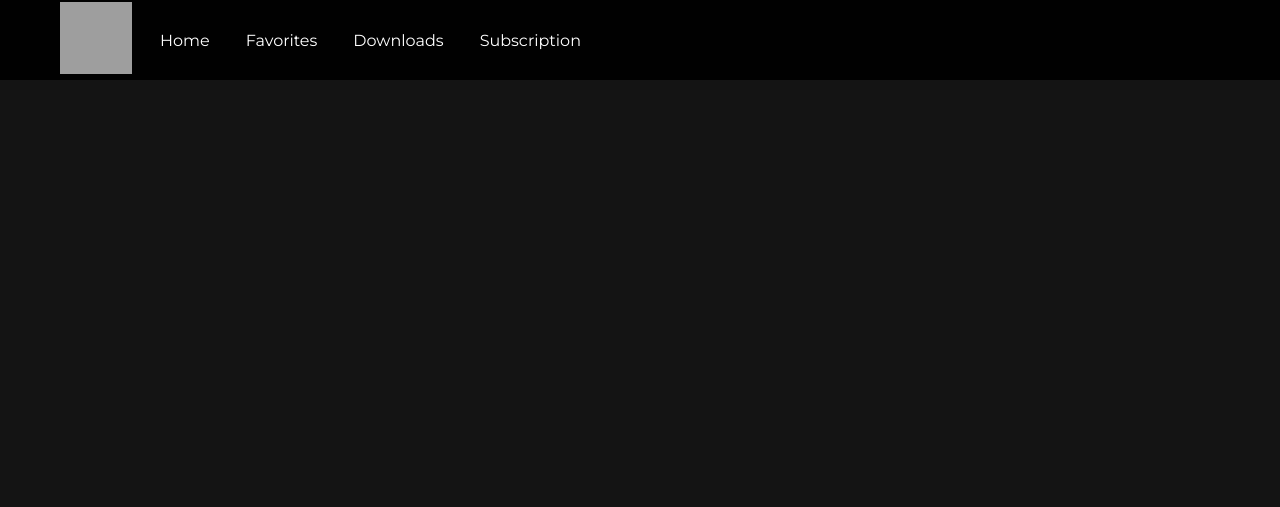
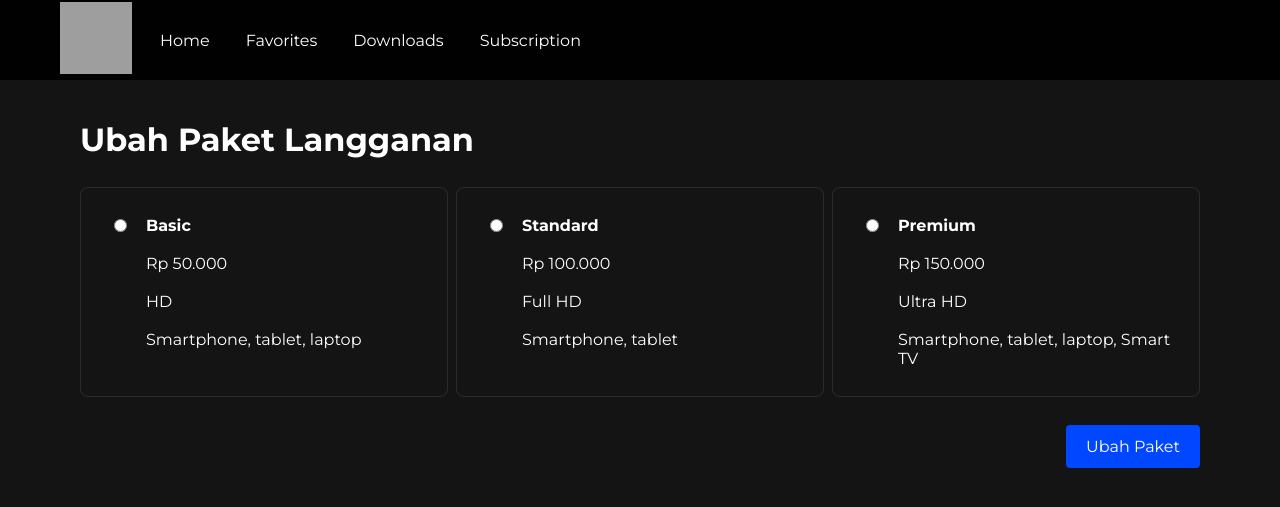
Before and after one commit to Frmeta/pacilflix-deploy, a Django app: page /update_langganan/ in a window 1280 px wide. Shown: the top 507 px of the page. Run offline with Django 5.2, Linux system fonts and the light colour scheme; grey boxes are pictures that could not be loaded.

Commit message:
update_langganan

```diff
--- a/main/templates/update_langganan.html
+++ b/main/templates/update_langganan.html
@@ -3,9 +3,83 @@
 {% block content %}
 
 <style>
-    p {
-        align-items: center;
+    h1 {
+        margin-top: 120px;
+        margin-left: 80px;
+        margin-bottom: 28px;
+    }
+
+    .flex-container {
+        display: flex;
+        justify-content: space-between;
+        flex-direction: row;
+        margin-top: 0px;
+        margin-left: 80px;
+        width: calc(100% - 160px);
+    }
+
+    .flex-container > div {
+        flex: 1;
+        margin-right: 8px;
+    }
+
+    .flex-container > div:last-child {
+        margin-right: 0;
+    }
+
+    .container1, .container2, .container3 {
+        padding: 28px;
+        border: 1.5px solid rgba(255,255,255,0.1);
+        border-radius: 8px;
+        display: flex;
+        align-items: flex-start;
+    }
+
+    .container1 label, .container2 label, .container3 label {
+        display: block;
+        padding-left: 16px;
+    }
+
+    .button-container {
+        text-align: right;
+        margin-right: 80px;
+        margin-top: 28px;
     }
 </style>
 
+<h1>Ubah Paket Langganan</h1>
+
+<div class="flex-container">
+    <div class="container1">
+        <input type="radio" id="option1" name="option-paket" value="basic">
+        <label for="option1">
+            <b>Basic</b> <br><br>
+            Rp 50.000 <br><br>
+            HD <br><br>
+            Smartphone, tablet, laptop
+        </label><br>
+    </div>
+    <div class="container2">
+        <input type="radio" id="option2" name="option-paket" value="standard">
+        <label for="option2">
+            <b>Standard</b> <br><br>
+            Rp 100.000 <br><br>
+            Full HD <br><br>
+            Smartphone, tablet
+        </label><br>
+    </div>
+    <div class="container3">
+        <input type="radio" id="option3" name="option-paket" value="premium">
+        <label for="option3">
+            <b>Premium</b> <br><br>
+            Rp 150.000 <br><br>
+            Ultra HD <br><br>
+            Smartphone, tablet, laptop, Smart TV
+        </label><br>
+    </div>
+</div>
+
+<div class="button-container">
+    <a href="" class="button-primary-blue">Ubah Paket</a>
+</div>
 {% endblock content %}
```
